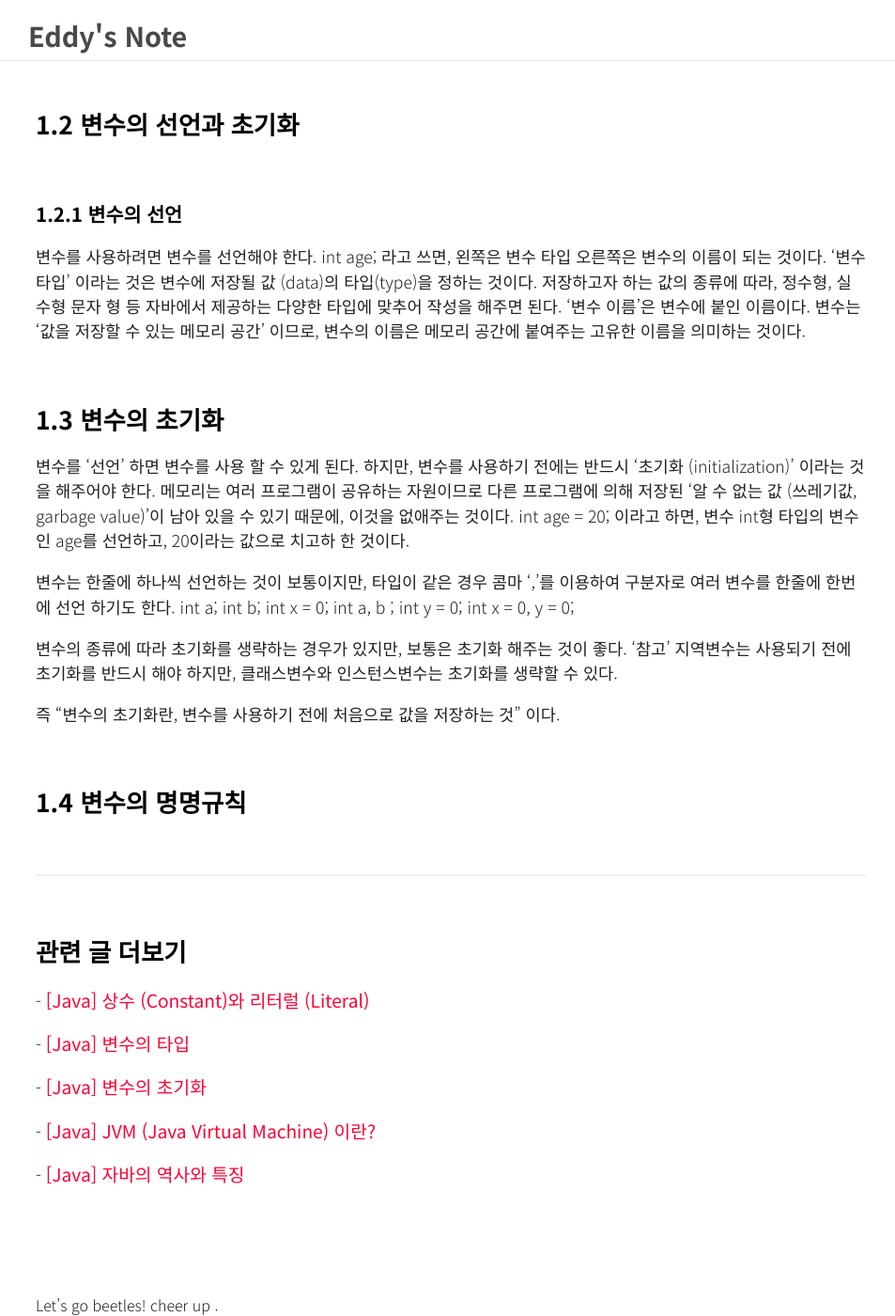
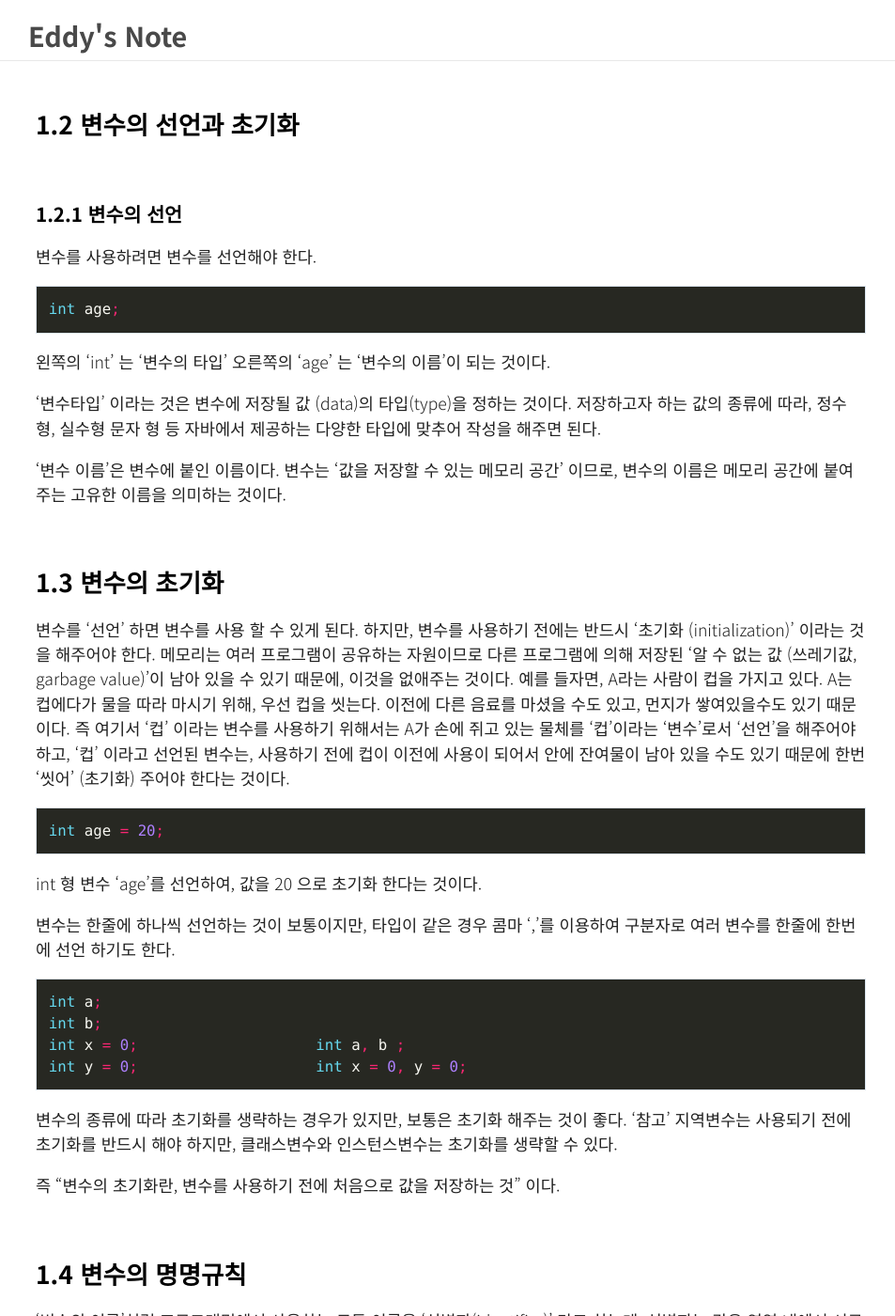
Before and after one commit to solusean/solusean.github.io, a Jekyll site: the page built from _posts/2021-06-14-Java003-variable-and-constant.md, in a window 1280 px wide and 1400 px high, scrolled down 685 px. Shown: the whole window at 94% size, without its empty margins (160-1113 px from the left). Built offline with Jekyll 4.4.1, drawn with Linux system fonts in a browser that asks for light colours; comment, search, counter and statistics services are not loaded; some of the changed text lies outside the part shown.

Commit message:
Update 2021-06-14-Java003-variable-and-constant.md

````diff
--- a/_posts/2021-06-14-Java003-variable-and-constant.md
+++ b/_posts/2021-06-14-Java003-variable-and-constant.md
@@ -20,20 +20,33 @@ posted [2021-06-14]
 
 ### 1.2.1 변수의 선언
 변수를 사용하려면 변수를 선언해야 한다.
+```java
 int age;
-라고 쓰면, 왼쪽은 변수 타입 오른쪽은 변수의 이름이 되는 것이다.
+```
+왼쪽의 'int' 는 '변수의 타입'
+오른쪽의 'age' 는 '변수의 이름'이 되는 것이다.
+
 '변수타입' 이라는 것은 변수에 저장될 값 (data)의 타입(type)을 정하는 것이다. 저장하고자 하는 값의 종류에 따라, 정수형, 실수형 문자 형 등 자바에서 제공하는 다양한 타입에 맞추어 작성을 해주면 된다.
+
 '변수 이름'은 변수에 붙인 이름이다. 변수는 '값을 저장할 수 있는 메모리 공간' 이므로, 변수의 이름은 메모리 공간에 붙여주는 고유한 이름을 의미하는 것이다.
 
 ## 1.3 변수의 초기화
 변수를 '선언' 하면 변수를 사용 할 수 있게 된다. 하지만, 변수를 사용하기 전에는 반드시 '초기화 (initialization)' 이라는 것을 해주어야 한다. 메모리는 여러 프로그램이 공유하는 자원이므로 다른 프로그램에 의해 저장된 '알 수 없는 값 (쓰레기값, garbage value)'이 남아 있을 수 있기 때문에, 이것을 없애주는 것이다.
-int age = 20; 이라고 하면, 변수 int형 타입의 변수인 age를 선언하고, 20이라는 값으로 치고하 한 것이다.
+예를 들자면, A라는 사람이 컵을 가지고 있다. A는 컵에다가 물을 따라 마시기 위해, 우선 컵을 씻는다. 이전에 다른 음료를 마셨을 수도 있고, 먼지가 쌓여있을수도 있기 때문이다.
+즉 여기서 '컵' 이라는 변수를 사용하기 위해서는 A가 손에 쥐고 있는 물체를 '컵'이라는 '변수'로서 '선언'을 해주어야 하고, '컵' 이라고 선언된 변수는, 사용하기 전에 컵이 이전에 사용이 되어서 안에 잔여물이 남아 있을 수도 있기 때문에 한번 '씻어' (초기화) 주어야 한다는 것이다.
+```java
+int age = 20;
+```
+int 형 변수 'age'를 선언하여, 값을 20 으로 초기화 한다는 것이다.
+
 
 변수는 한줄에 하나씩 선언하는 것이 보통이지만, 타입이 같은 경우 콤마 ','를 이용하여 구분자로 여러 변수를 한줄에 한번에 선언 하기도 한다.
+```java
 int a;
 int b;
 int x = 0;                    int a, b ;
 int y = 0;                    int x = 0, y = 0;
+```
 
 변수의 종류에 따라 초기화를 생략하는 경우가 있지만, 보통은 초기화 해주는 것이 좋다.
 '참고' 지역변수는 사용되기 전에 초기화를 반드시 해야 하지만, 클래스변수와 인스턴스변수는 초기화를 생략할 수 있다.
@@ -41,3 +54,8 @@ int y = 0;                    int x = 0, y = 0;
 즉 "변수의 초기화란, 변수를 사용하기 전에 처음으로 값을 저장하는 것" 이다.
 
 ## 1.4 변수의 명명규칙
+'변수의 이름'처럼 프로그래밍에서 사용하는 모든 이름을 '식별자(identifier)' 라고 하는데, 식별자는 같은 영역 내에서 서로 구분(식별)이 될 수 있어야 한다. 그러므로 식별자를 만들 때에는 다음과 같은 규칙을 지켜야 한다.
+1. 대소문자가 구분되며 길이에 제한이 없다. (True와 true는 서로 다른 것으로 간주된다.)
+2. 예약어를 사용 하여서는 안된다. (true는 예약어라서 사용할 수 없지만, True는 사용 가능하다.)
+3. 숫자로 시작해서는 안된다. (tag10은 허용되지만 7up은 사용 할 수 없다.)
+4. 특수 문자는 '_'와 '$' 만 허용이 된다. ($sharp은 허용되지만, S#arp는 허용되지 않는다.)
````
